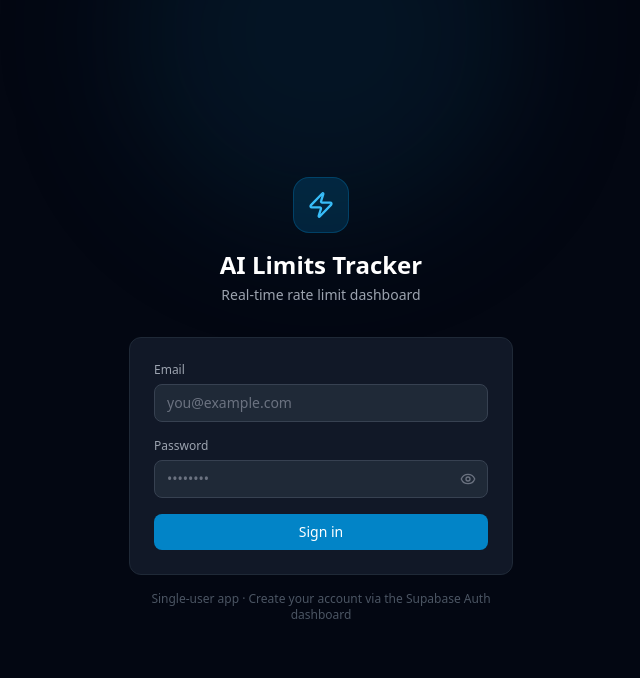
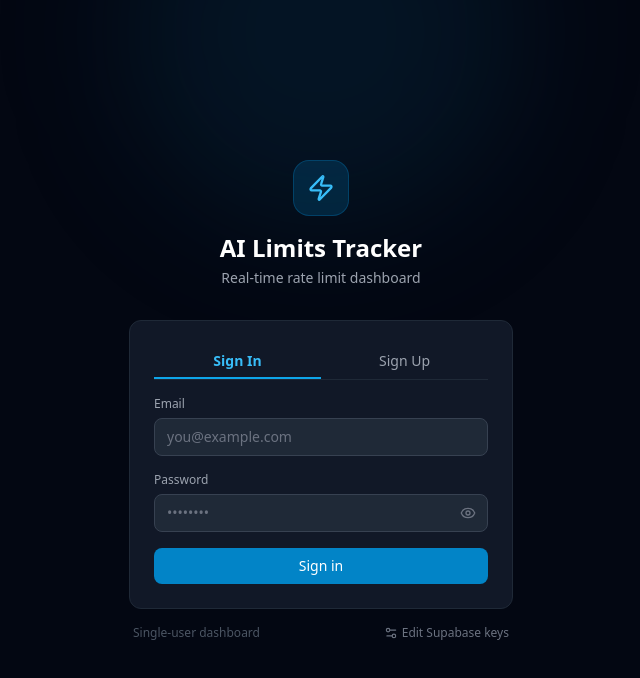
Before and after one commit to vasudevan290908-coder/AccountLimitTracker, a React (Vite) app: page / in a window 1280 px wide. Shown: the top 678 px of the page, without its empty margins (319-959 px from the left). Built offline with nearby package versions, Linux system fonts and the light colour scheme; no server answers.

Commit message:
Add Sign Up toggle and Supabase key settings to Login and Dashboard

```diff
--- a/src/components/Dashboard.tsx
+++ b/src/components/Dashboard.tsx
@@ -6,10 +6,12 @@ import {
   Zap,
   Wifi,
   WifiOff,
+  Settings2,
 } from 'lucide-react'
 import type { User } from '@supabase/supabase-js'
 import { useTrackers } from '../hooks/useTrackers'
 import { signOut } from '../hooks/useAuth'
+import { clearSupabaseConfig } from '../lib/supabase'
 import type { UpdateTracker } from '../types/tracker'
 import TrackerRow from './TrackerRow'
 import AddTrackerModal from './AddTrackerModal'
@@ -100,6 +102,17 @@ export default function Dashboard({ user }: DashboardProps) {
             >
               <Plus className="w-3.5 h-3.5" />
               <span className="hidden sm:inline">Add Account</span>
+            </button>
+            <button
+              onClick={() => {
+                if (confirm('Change or reset Supabase keys?')) {
+                  clearSupabaseConfig()
+                }
+              }}
+              className="btn-ghost text-xs px-2 py-1.5 text-gray-500 hover:text-sky-400"
+              title="Edit Supabase Keys"
+            >
+              <Settings2 className="w-3.5 h-3.5" />
             </button>
             <button
               onClick={handleSignOut}
--- a/src/components/LoginPage.tsx
+++ b/src/components/LoginPage.tsx
@@ -1,24 +1,39 @@
 import { useState } from 'react'
-import { Zap, Eye, EyeOff, AlertCircle } from 'lucide-react'
-import { signIn } from '../hooks/useAuth'
+import { Zap, Eye, EyeOff, AlertCircle, Settings2 } from 'lucide-react'
+import { signIn, signUp } from '../hooks/useAuth'
+import { clearSupabaseConfig } from '../lib/supabase'
 import toast from 'react-hot-toast'
 
 export default function LoginPage() {
+  const [isSignUp, setIsSignUp] = useState(false)
   const [email, setEmail] = useState('')
   const [password, setPassword] = useState('')
   const [showPass, setShowPass] = useState(false)
   const [loading, setLoading] = useState(false)
   const [error, setError] = useState<string | null>(null)
+  const [successMsg, setSuccessMsg] = useState<string | null>(null)
 
   async function handleSubmit(e: React.FormEvent) {
     e.preventDefault()
     setError(null)
+    setSuccessMsg(null)
     setLoading(true)
+
     try {
-      await signIn(email, password)
-      toast.success('Signed in!')
+      if (isSignUp) {
+        const data = await signUp(email, password)
+        if (data.session) {
+          toast.success('Account created and signed in!')
+        } else {
+          setSuccessMsg('Account created! If email confirmation is enabled, check your inbox to confirm.')
+          toast.success('Account created!')
+        }
+      } else {
+        await signIn(email, password)
+        toast.success('Signed in!')
+      }
     } catch (err) {
-      const msg = err instanceof Error ? err.message : 'Sign-in failed'
+      const msg = err instanceof Error ? err.message : 'Authentication failed'
       setError(msg)
     } finally {
       setLoading(false)
@@ -44,10 +59,41 @@ export default function LoginPage() {
 
         {/* Form */}
         <form onSubmit={handleSubmit} className="card p-6 space-y-4">
+          <div className="flex border-b border-gray-800 pb-3 mb-2">
+            <button
+              type="button"
+              onClick={() => { setIsSignUp(false); setError(null); setSuccessMsg(null) }}
+              className={`flex-1 text-center py-1.5 text-sm font-medium border-b-2 -mb-3 transition-colors ${
+                !isSignUp
+                  ? 'border-sky-500 text-sky-400 font-semibold'
+                  : 'border-transparent text-gray-400 hover:text-gray-200'
+              }`}
+            >
+              Sign In
+            </button>
+            <button
+              type="button"
+              onClick={() => { setIsSignUp(true); setError(null); setSuccessMsg(null) }}
+              className={`flex-1 text-center py-1.5 text-sm font-medium border-b-2 -mb-3 transition-colors ${
+                isSignUp
+                  ? 'border-sky-500 text-sky-400 font-semibold'
+                  : 'border-transparent text-gray-400 hover:text-gray-200'
+              }`}
+            >
+              Sign Up
+            </button>
+          </div>
+
           {error && (
             <div className="flex items-start gap-2 rounded-lg bg-red-900/30 border border-red-700/50 px-3 py-2.5 text-sm text-red-300">
               <AlertCircle className="w-4 h-4 mt-0.5 shrink-0" />
               <span>{error}</span>
+            </div>
+          )}
+
+          {successMsg && (
+            <div className="rounded-lg bg-emerald-900/30 border border-emerald-700/50 px-3 py-2.5 text-sm text-emerald-300">
+              {successMsg}
             </div>
           )}
 
@@ -80,7 +126,8 @@ export default function LoginPage() {
                 value={password}
                 onChange={(e) => setPassword(e.target.value)}
                 required
-                autoComplete="current-password"
+                minLength={6}
+                autoComplete={isSignUp ? 'new-password' : 'current-password'}
               />
               <button
                 type="button"
@@ -97,17 +144,30 @@ export default function LoginPage() {
             {loading ? (
               <>
                 <span className="w-4 h-4 rounded-full border-2 border-white/30 border-t-white animate-spin" />
-                Signing in…
+                {isSignUp ? 'Creating account…' : 'Signing in…'}
               </>
+            ) : isSignUp ? (
+              'Create Account'
             ) : (
               'Sign in'
             )}
           </button>
         </form>
 
-        <p className="mt-4 text-center text-xs text-gray-600">
-          Single-user app · Create your account via the Supabase Auth dashboard
-        </p>
+        <div className="mt-4 flex items-center justify-between text-xs text-gray-600 px-1">
+          <span>Single-user dashboard</span>
+          <button
+            onClick={() => {
+              if (confirm('Change or reset Supabase keys?')) {
+                clearSupabaseConfig()
+              }
+            }}
+            className="flex items-center gap-1 text-gray-500 hover:text-sky-400 transition-colors"
+          >
+            <Settings2 className="w-3.5 h-3.5" />
+            Edit Supabase keys
+          </button>
+        </div>
       </div>
     </div>
   )
--- a/src/hooks/useAuth.ts
+++ b/src/hooks/useAuth.ts
@@ -39,6 +39,12 @@ export async function signIn(email: string, password: string) {
   if (error) throw error
 }
 
+export async function signUp(email: string, password: string) {
+  const { data, error } = await supabase.auth.signUp({ email, password })
+  if (error) throw error
+  return data
+}
+
 export async function signOut() {
   const { error } = await supabase.auth.signOut()
   if (error) throw error
```
